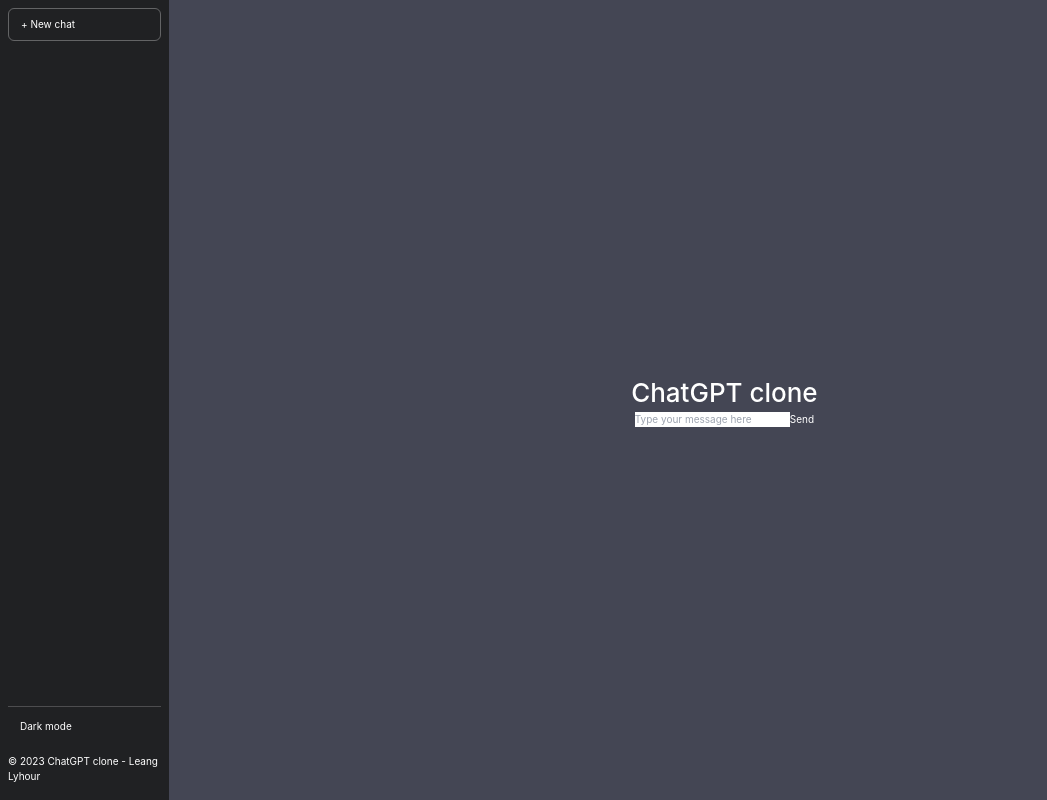
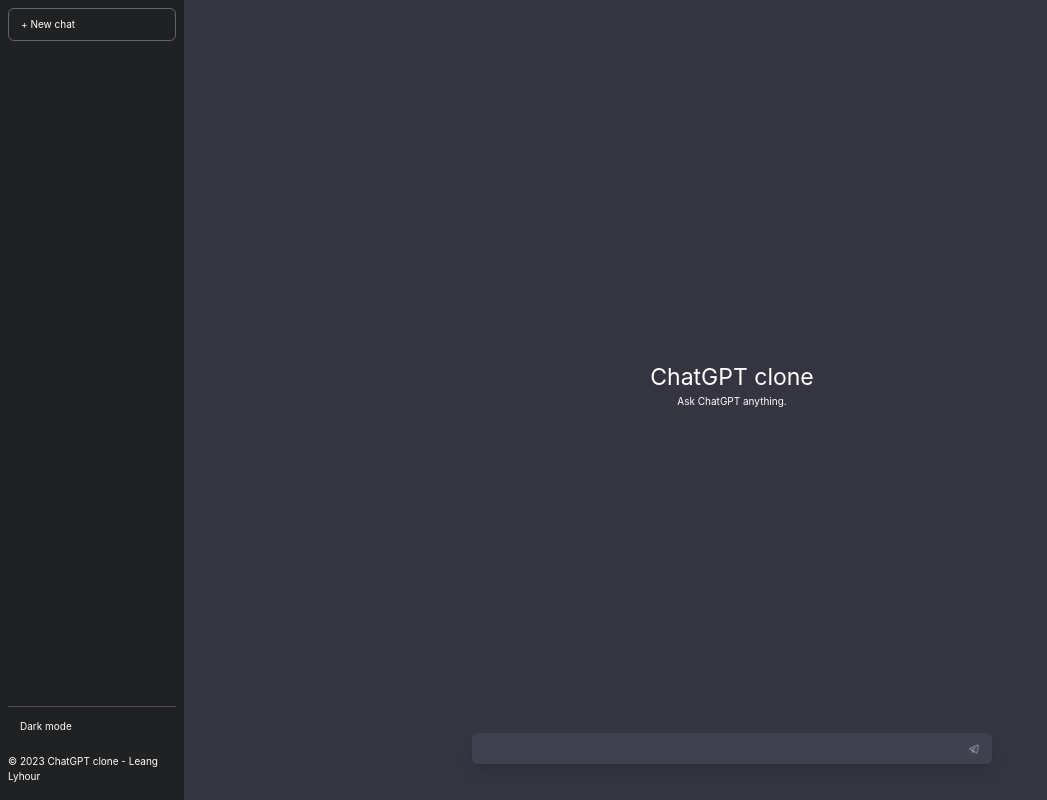
Before and after one commit to leehourr/chatgpt-clone, a React (Create React App) app: page / in a window 1280 px wide. Shown: the whole page, without its empty margins (0-1047 px from the left). Built offline with nearby package versions, Linux system fonts and the light colour scheme.

Commit message:
added homepage

```diff
--- /dev/null
+++ b/src/components/ChatArea/ChatArea.js
@@ -0,0 +1,36 @@
+import React, { useState } from "react";
+
+const Index = ({ messages }) => {
+  return (
+    <div className="flex flex-col items-center justify-center w-full h-full">
+      <div className="text-[26px] font-medium">
+        <h1>ChatGPT clone</h1>
+      </div>
+      <div className="chat-messages">
+        {messages.map((message, index) => (
+          <div
+            key={index}
+            className={`message ${
+              message.user ? "user-message" : "bot-message"
+            }`}
+          >
+            {message.text}
+          </div>
+        ))}
+      </div>
+      {/* <div className="chat-input">
+        <form onSubmit={handleFormSubmit}>
+          <input
+            type="text"
+            placeholder="Type your message here"
+            value={inputValue}
+            onChange={handleInputChange}
+          />
+          <button type="submit">Send</button>
+        </form>
+      </div> */}
+    </div>
+  );
+};
+
+export default Index;
--- /dev/null
+++ b/src/components/ChatArea/HomePage.js
@@ -0,0 +1,12 @@
+import React from "react";
+
+const HomePage = () => {
+  return (
+    <div className="text-center">
+      <h1 className="text-[23px]">ChatGPT clone</h1>
+      <h2 className="text-[10px]">Ask ChatGPT anything.</h2>
+    </div>
+  );
+};
+
+export default HomePage;
--- a/src/components/ChatArea/index.js
+++ b/src/components/ChatArea/index.js
@@ -1,4 +1,7 @@
 import React, { useState } from "react";
+import HomePage from "./HomePage";
+import ChatArea from "./ChatArea";
+import sendIcon from "../../assets/send_icon.png";
 
 const Index = () => {
   const [inputValue, setInputValue] = useState("");
@@ -21,32 +24,18 @@
   };
 
   return (
-    <div className="flex flex-col items-center justify-center w-full h-full">
-      <div className="text-[26px] font-medium">
-        <h1>ChatGPT clone</h1>
+    <div className="bg-[#343541] w-full h-full flex flex-col py-9 px-6 md:px-0 items-center justify-between ">
+      <div className="flex-grow flex items-center justify-center">
+        {messages.length === 0 && <HomePage />}
+        {messages.length > 0 && <ChatArea />}
       </div>
-      <div className="chat-messages">
-        {messages.map((message, index) => (
-          <div
-            key={index}
-            className={`message ${
-              message.user ? "user-message" : "bot-message"
-            }`}
-          >
-            {message.text}
-          </div>
-        ))}
-      </div>
-      <div className="chat-input">
-        <form onSubmit={handleFormSubmit}>
-          <input
-            type="text"
-            placeholder="Type your message here"
-            value={inputValue}
-            onChange={handleInputChange}
-          />
-          <button type="submit">Send</button>
-        </form>
+
+      <div className="relative w-full md:w-[32.5rem] shadow-lg shadow-black/10">
+        <input
+          className="w-full  bg-[#40414F] py-2 rounded-md outline-none pl-3 text-[10px] "
+          type="text"
+        />
+        <img className="absolute invert opacity-50 cursor-pointer top-[0.35rem] hover:bg-white/90 right-2 w-5 p-1 rounded-md" src={sendIcon} alt="" />
       </div>
     </div>
   );
--- a/src/components/Layout/index.js
+++ b/src/components/Layout/index.js
@@ -4,7 +4,7 @@
 const Index = () => {
   return (
     <div className="flex items-center w-full text-white text-[10px]">
-      <div className="w-[12rem] px-2 h-screen bg-[#202123] flex flex-col items-center justify-between">
+      <div className="w-[11.5rem] px-2 h-screen bg-[#202123] flex flex-col items-center justify-between">
         <button className="w-full text-left pl-3 mt-2 py-2 border-[1px] border-white/30 rounded-md cursor-pointer hover:bg-white/5">
           + New chat
         </button>
@@ -15,7 +15,7 @@
           <p>&copy; 2023 ChatGPT clone - Leang Lyhour</p>
         </footer>
       </div>
-      <main className="bg-[#444654] w-full h-screen">
+      <main className="bg-[#444654] flex-1 h-screen">
         <Outlet />
       </main>
     </div>
```
Also changed, not shown: src/assets/send_icon.png (added).
